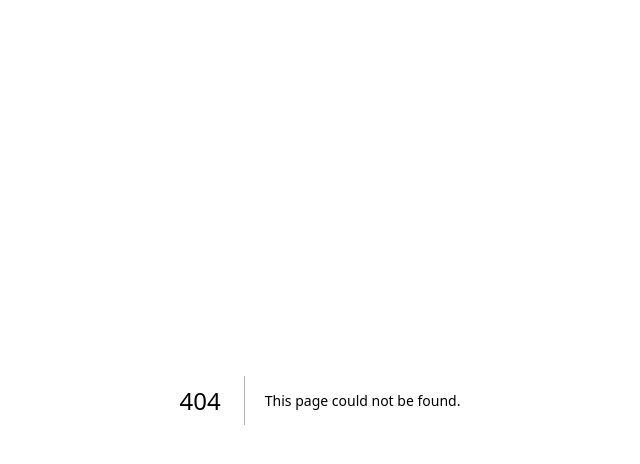
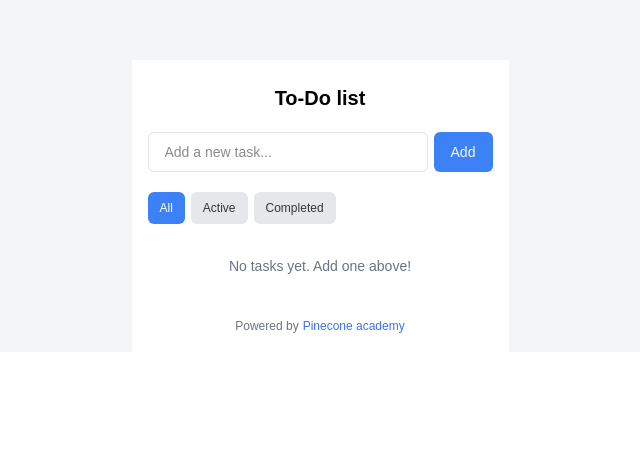
Before and after one commit to hatakiii/To-Do-List, a Next.js app in the folder to-do-list-app/: page /todo in a window 1280 px wide. Before the commit this address had no page. Shown: the top 464 px of the page, without its empty margins (320-960 px from the left). Built offline with nearby package versions, Linux system fonts and the light colour scheme.

Commit message:
to-do-list hiilee

```diff
--- a/to-do-list-app/package.json
+++ b/to-do-list-app/package.json
@@ -8,9 +8,9 @@
     "start": "next start"
   },
   "dependencies": {
-    "react": "19.1.0",
-    "react-dom": "19.1.0",
-    "next": "15.5.0"
+    "next": "^15.5.0",
+    "react": "^19.1.0",
+    "react-dom": "^19.1.0"
   },
   "devDependencies": {
     "@tailwindcss/postcss": "^4",
--- /dev/null
+++ b/to-do-list-app/src/app/todo/page.js
@@ -0,0 +1,54 @@
+const Home = () => {
+  return (
+    <div className="m-0 p-0 box-border font-[Inter, Inter Fallback]">
+      {/* Container */}
+
+      <div className="p-top pt-[60px] bg-[#f3f5f7]">
+        {/* Inner Container */}
+        <div className="w-[377px] h-[292px] pt-[24px] pb-[24px] pl-[16px] pr-[16px] radius-[8px] mx-auto bg-[#fff] shadow-[0 0 12px rgba(0, 0, 0, 0.16)]">
+          {/* Title */}
+          <h1 className="text-center text-[#000] text-[20px] font-semibold leading-[28px] mb-[20px]">
+            To-Do list
+          </h1>
+          {/* Form= Input and Button */}
+          <form className="h-[40px] flex gap-[6px]">
+            <input
+              type="text"
+              maxLength="100"
+              placeholder="Add a new task..."
+              className="grow shrink text-[14px] rounded-[6px] px-[16px] border-[1px] border-[#e4e4e7]"
+            ></input>
+            <button
+              type="submit"
+              className="w-[59px] border-0 cursor-pointer text-[14px] text-[#f9f9f9] rounded-[6px] px-[16px] bg-[#3c82f6]"
+            >
+              Add
+            </button>
+          </form>
+          {/* Filter Buttons */}
+          <div className="h-[32px] flex gap-[6px] mt-[20px] mb-[20px]">
+            <button className="border-0 cursor-pointer text-[12px] font-medium rounded-[6px] px-[12px] capitalize text-[#fff] bg-[#3c82f6]">
+              All
+            </button>
+            <button className="border-0 cursor-pointer text-[12px] font-medium rounded-[6px] px-[12px] capitalize text-[#363636] bg-[#e5e7eb]">
+              Active
+            </button>
+            <button className="border-0 cursor-pointer text-[12px] font-medium rounded-[6px] px-[12px] capitalize text-[#363636] bg-[#e5e7eb]">
+              Completed
+            </button>
+          </div>
+          {/* No tasks to display */}
+          <div className="text-[14px] text-[#6b7280] text-center pt-[12px] pb-[40px] ">
+            No tasks yet. Add one above!
+          </div>
+          {/* Footer */}
+          <div className="text-[12px] text-[#6b7280] text-center">
+            <span>Powered by</span>
+            <span className="text-[#3b73ed] ml-[4px]">Pinecone academy</span>
+          </div>
+        </div>
+      </div>
+    </div>
+  );
+};
+export default Home;
```
Also changed, not shown: 1 other file (tests, documents, lock files or other folders).
